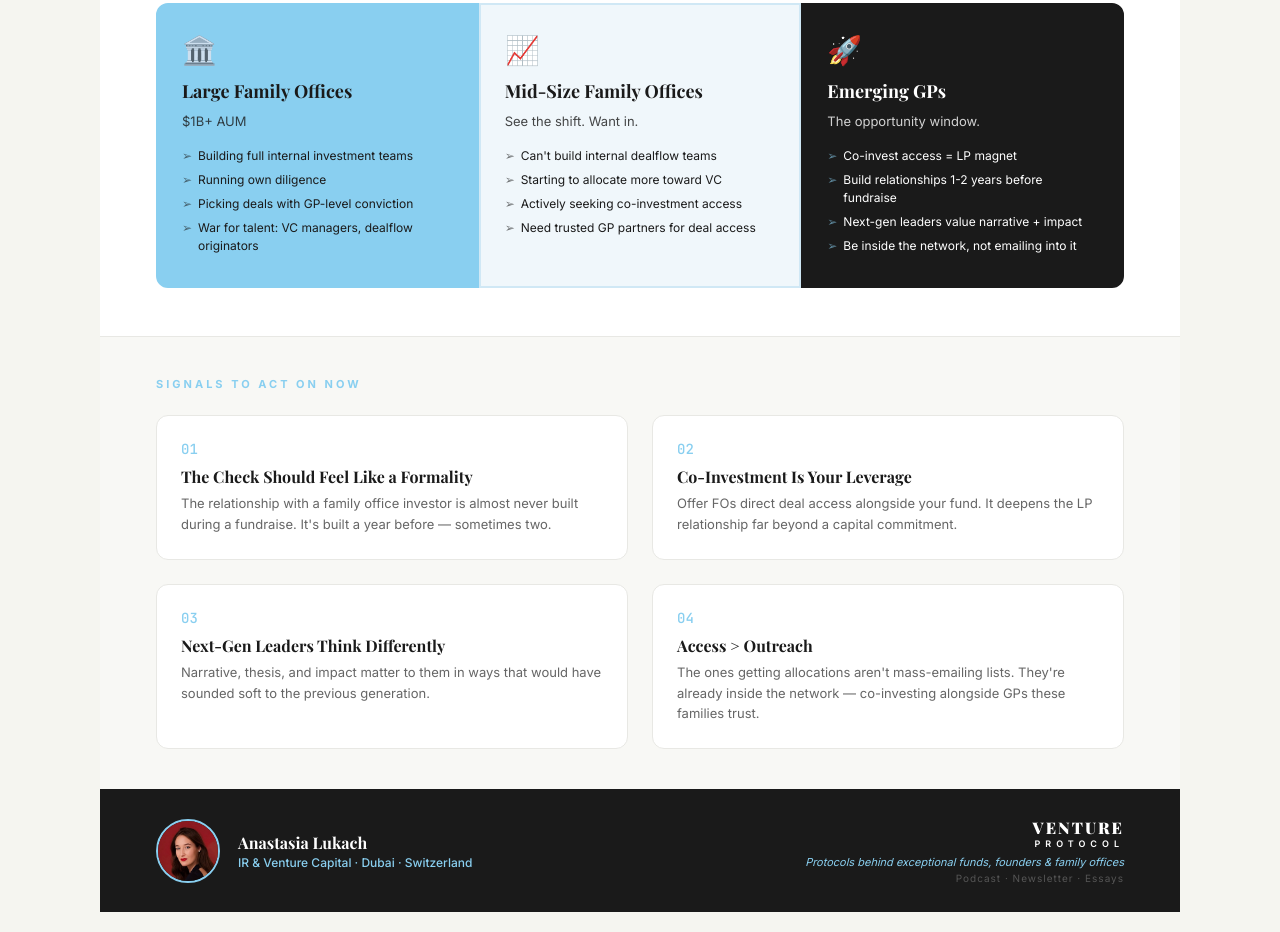
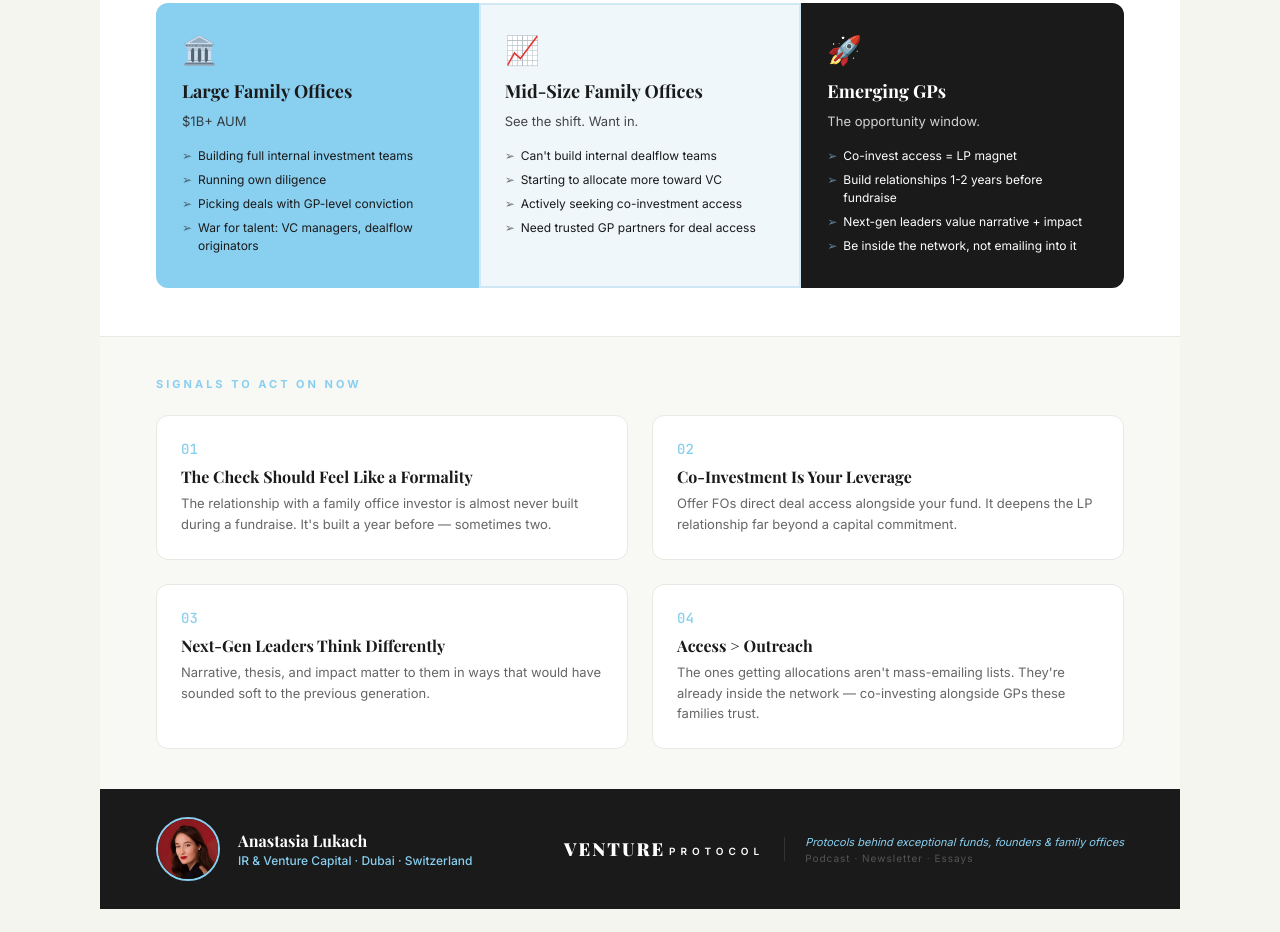
Before and after one commit to anastasialukach/ana-mission-control, a plain HTML site: page infographic-fo15.html in a window 1280 px wide. Shown: the part 549-1481 px from the top of the page. Drawn offline with nearby package versions, Linux system fonts and the light colour scheme.

Commit message:
Crop photo to face, VP branding side-by-side layout

```diff
--- a/infographic-fo15.html
+++ b/infographic-fo15.html
@@ -409,17 +409,20 @@ body {
   <!-- Footer -->
   <div class="footer" style="padding:28px 56px;display:flex;justify-content:space-between;align-items:center">
     <div style="display:flex;align-items:center;gap:18px">
-      <img src="ana-photo.jpg" style="width:64px;height:64px;border-radius:50%;object-fit:cover;object-position:center top;border:2px solid #89CFF0">
+      <img src="ana-photo.jpg" style="width:64px;height:64px;border-radius:50%;object-fit:cover;object-position:center 15%;border:2px solid #89CFF0">
       <div>
         <div style="font-family:'Playfair Display',serif;font-size:16px;font-weight:700;color:#fff">Anastasia Lukach</div>
         <div style="font-size:12px;color:#89CFF0;font-weight:500;margin-top:2px">IR & Venture Capital · Dubai · Switzerland</div>
       </div>
     </div>
-    <div style="text-align:right">
-      <div style="font-family:'Playfair Display',serif;font-size:16px;font-weight:900;letter-spacing:2px;text-transform:uppercase;color:#fff">VENTURE</div>
-      <div style="font-family:'Inter',sans-serif;font-size:9px;font-weight:600;letter-spacing:5px;text-transform:uppercase;color:#fff">PROTOCOL</div>
-      <div style="font-size:11px;color:#89CFF0;margin-top:6px;font-style:italic">Protocols behind exceptional funds, founders & family offices</div>
-      <div style="font-size:10px;color:#555;margin-top:3px;letter-spacing:1px">Podcast · Newsletter · Essays</div>
+    <div style="display:flex;align-items:center;gap:20px">
+      <div style="border-right:1px solid #333;padding-right:20px">
+        <div style="font-family:'Playfair Display',serif;font-size:18px;font-weight:900;color:#fff;white-space:nowrap"><span style="letter-spacing:2px">VENTURE</span> <span style="font-family:'Inter',sans-serif;font-size:10px;font-weight:600;letter-spacing:5px;vertical-align:1px">PROTOCOL</span></div>
+      </div>
+      <div>
+        <div style="font-size:11px;color:#89CFF0;font-style:italic;white-space:nowrap">Protocols behind exceptional funds, founders & family offices</div>
+        <div style="font-size:10px;color:#555;margin-top:3px;letter-spacing:1px">Podcast · Newsletter · Essays</div>
+      </div>
     </div>
   </div>
 </div>
```
